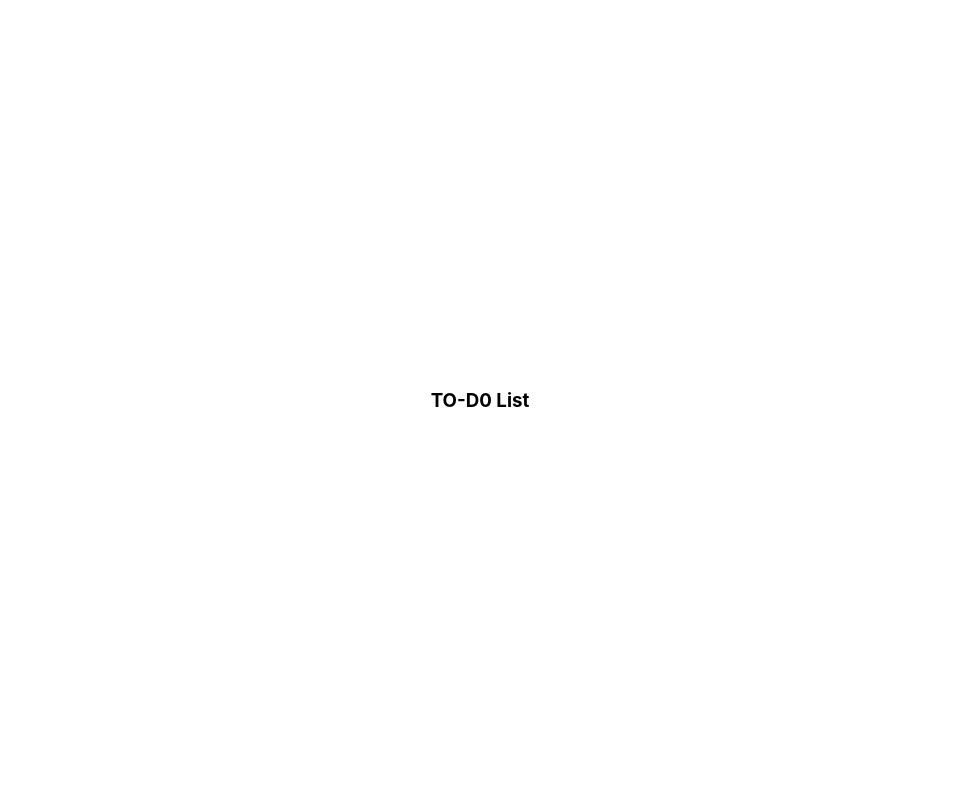
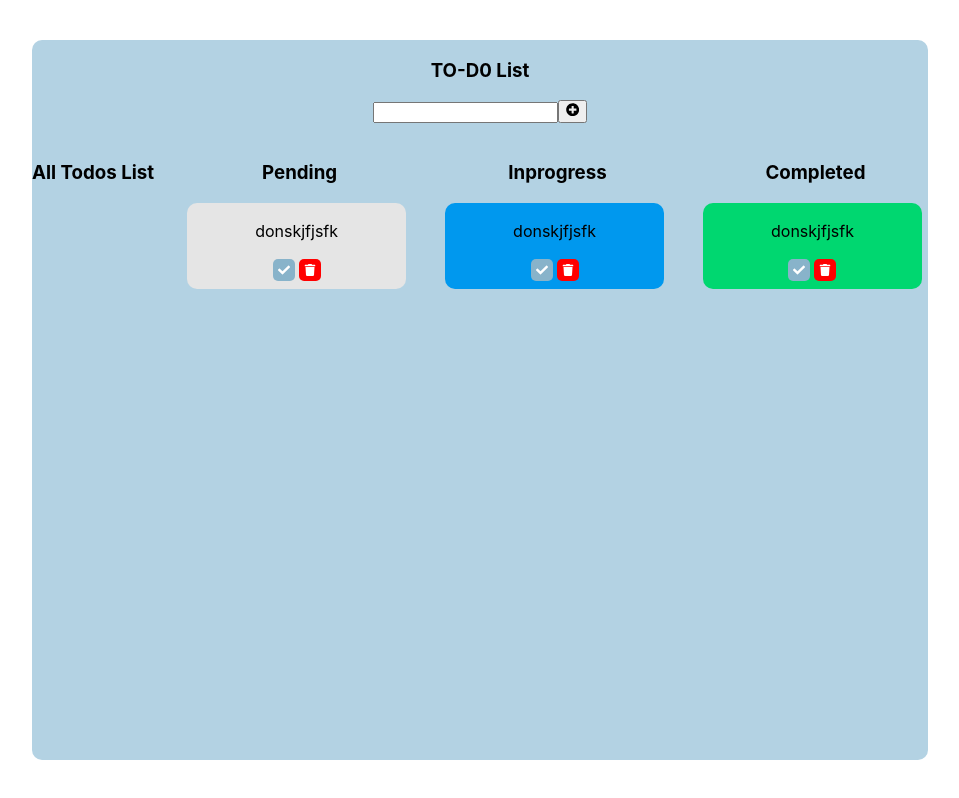
Before and after one commit to AQSA-ABDULLAH/To-Do-List-App, a React (Create React App) app: page / in a window 1280 px wide. Shown: the whole page, without its empty margins (160-1119 px from the left). Built offline with nearby package versions, Linux system fonts and the light colour scheme.

Commit message:
create new task

```diff
--- a/package.json
+++ b/package.json
@@ -6,8 +6,12 @@
     "@testing-library/jest-dom": "^5.16.5",
     "@testing-library/react": "^13.4.0",
     "@testing-library/user-event": "^13.5.0",
+    "bootstrap": "^5.3.0",
+    "bootstrap-dark-5": "^1.1.3",
     "react": "^18.2.0",
+    "react-bootstrap": "^2.8.0",
     "react-dom": "^18.2.0",
+    "react-icons": "^4.10.1",
     "react-scripts": "5.0.1",
     "web-vitals": "^2.1.4"
   },
--- a/src/App.css
+++ b/src/App.css
@@ -6,3 +6,109 @@
   justify-content: center;
   align-items: center;
 }
+
+.container {
+  width: 70vw;
+  height: 90vh;
+  background-color: #b3d2e3;
+  border-radius: 10px;
+  box-shadow: 0px 10px 10px rgb(red, green, blue);
+}
+
+.todos_wrapper {
+  display: flex;
+  justify-content: space-between;
+  align-items: flex-start;
+  margin-top: 20px;
+}
+
+.todo_list {
+  width: 31%;
+  height: 68vh;
+  display: flex;
+  flex-direction: column;
+  overflow-y: scroll;
+  overflow-x: hidden;
+}
+
+.todo_card {
+  width: 100%;
+  width: 209px;
+  height: 95px;
+  top: 231px;
+  left: 91px;
+  border-radius: 10px;
+  height: auto;
+  color: black;
+  background: #E5E5E5;
+  padding: 2px 5px;
+  margin-top: 3px;
+  margin-right: 6px;
+}
+
+
+.icon-check-todo{
+  background-color: #88b3ca;
+  color: white;
+  padding: 5px;
+  font-size: 12px;
+  border-radius: 5px;
+  margin: 2px;
+}
+
+.icon-trash-todo{
+  background-color: red;
+  color: white;
+  padding: 5px;
+  font-size: 12px;
+  border-radius: 5px;
+  margin: 2px;
+}
+
+
+.Pending_card {
+  width: 100%;
+  width: 209px;
+  height: 95px;
+  top: 231px;
+  left: 91px;
+  border-radius: 10px;
+  height: auto;
+  color: black;
+  background: #E5E5E5;
+  padding: 2px 5px;
+  margin-top: 3px;
+  margin-right: 6px;
+}
+
+
+.Inprogress_card {
+  width: 100%;
+  width: 209px;
+  height: 95px;
+  top: 231px;
+  left: 91px;
+  border-radius: 10px;
+  height: auto;
+  color: black;
+  background: #0098EE;
+  padding: 2px 5px;
+  margin-top: 3px;
+  margin-right: 6px;
+}
+
+
+.Completed_card {
+  width: 100%;
+  width: 209px;
+  height: 95px;
+  top: 231px;
+  left: 91px;
+  border-radius: 10px;
+  height: auto;
+  color: black;
+  background: #00D770;
+  padding: 2px 5px;
+  margin-top: 3px;
+  margin-right: 6px;
+}
--- a/src/App.js
+++ b/src/App.js
@@ -1,11 +1,72 @@
 import './App.css';
+import { FaCheck, FaTrash, FaPlusCircle } from "react-icons/fa"
+import React, { useState, useEffect } from 'react';
 
 function App() {
+  const [todos, setTodos] = useState([]);
+  const [Pending, setPending] = useState([]);
+  const [Inprogress, setInprogress] = useState([]);
+  const [Completed, setCompleted] = useState([]);
+  const [input, setInput] = useState('');
+  const addTodo = () => {
+    const todo = {
+      id: Math.floor(Math.random() * 1000),
+      text: input
+    }
+    setTodos([todo, ...todos]);
+  }
+
+  useEffect(() => {
+
+  }, [todos])
+
   return (
     <div className="App">
       <div className='container'>
         <h3>TO-D0 List</h3>
+        <form className='form_todo'>
+          <input type="text" className='form-control' onChange={(e) => setInput(e.target.value)} name='text' />
+          <button type="button" onClick={() => addTodo()} className='btn'><FaPlusCircle className='icon' /></button>
+        </form>
 
+        <div className='todos_wrapper'>
+          <div className='todos_list'>
+            <h3 className='todo_title'>All Todos List</h3>
+            {todos.map((item, index) =>
+              <div className='todo_card' key={item.id}>
+                <p className="card_text">{item.text}</p>
+                <FaCheck className="icon-check-todo" />
+                <FaTrash className="icon-trash-todo" />
+              </div>
+            )}
+
+          </div>
+          <div className='todos_list'>
+            <h3 className='todo_title'>Pending</h3>
+            <div className='Pending_card'>
+              <p className="card_text">donskjfjsfk</p>
+              <FaCheck className="icon-check-todo" />
+              <FaTrash className="icon-trash-todo" />
+            </div>
+          </div>
+          <div className='todos_list'>
+            <h3 className='todo_title'>Inprogress</h3>
+            <div className='Inprogress_card'>
+              <p className="card_text">donskjfjsfk</p>
+              <FaCheck className="icon-check-todo" />
+              <FaTrash className="icon-trash-todo" />
+            </div>
+          </div>
+          <div className='todos_list'>
+            <h3 className='todo_title'>Completed</h3>
+            <div className='Completed_card'>
+              <p className="card_text">donskjfjsfk</p>
+              <FaCheck className="icon-check-todo" />
+              <FaTrash className="icon-trash-todo" />
+            </div>
+          </div>
+
+        </div>
       </div>
 
     </div>
```
Also changed, not shown: 1 other file (tests, documents, lock files or other folders).
